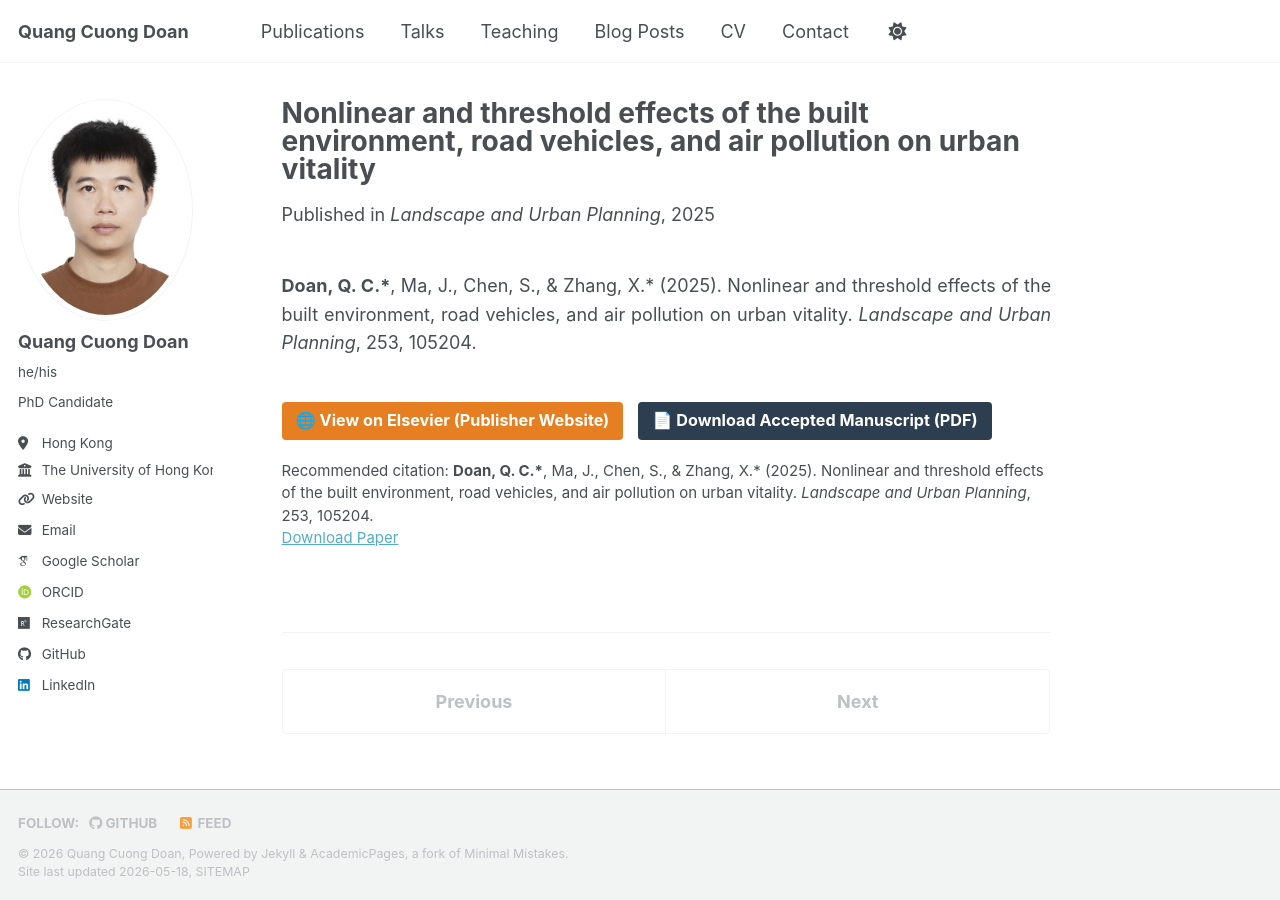
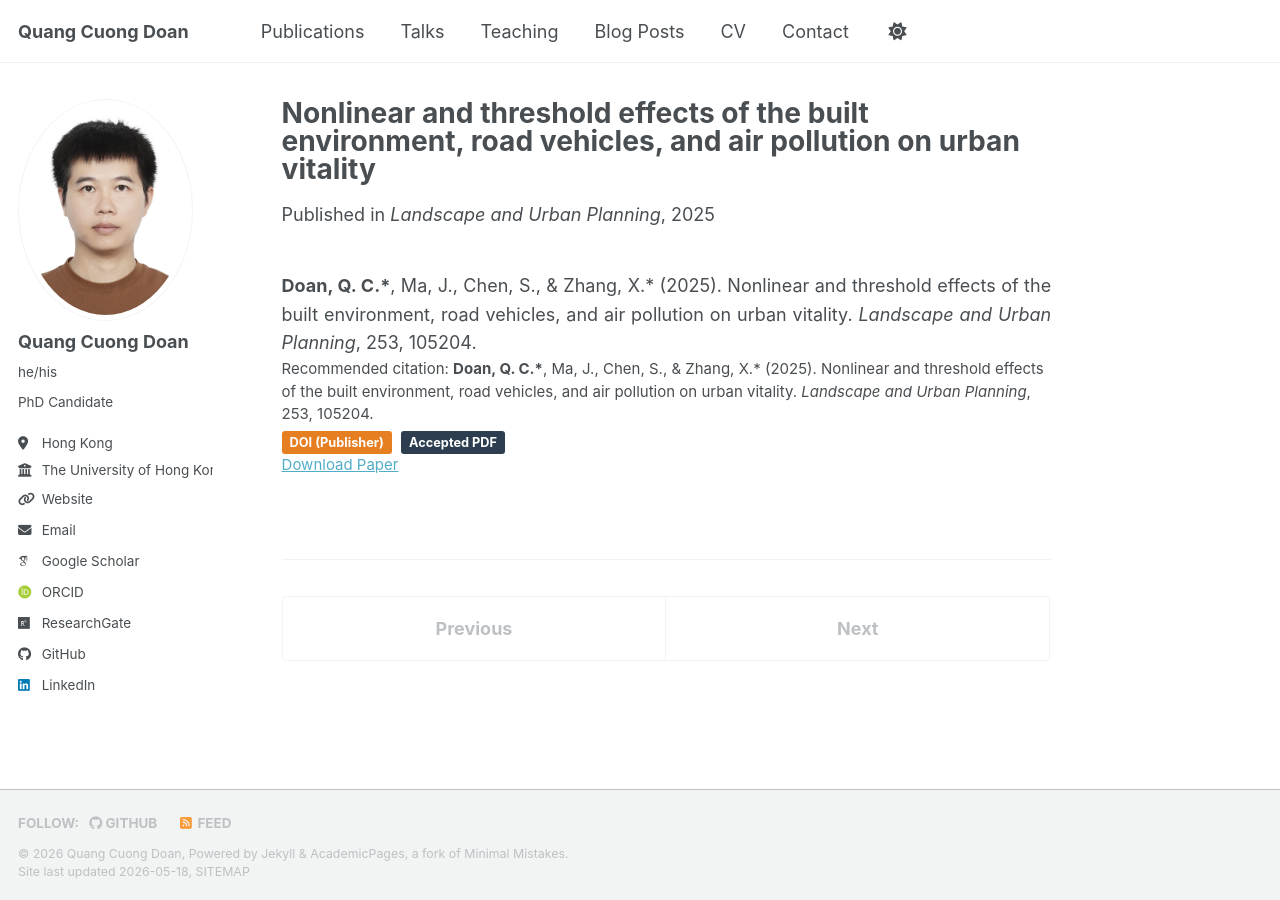
Before and after one commit to cuonghku95/cuonghku95.github.io, a Jekyll site: the page built from _publications/2025-01-03-nonlinear-effects-urban-vitality.md, in a window 1280 px wide. Built offline with Jekyll 4.4.1, drawn with Linux system fonts in a browser that asks for light colours; some web fonts are replaced; a script bundle is joined from its source files by our own code; library files that are not in the unit come from our copies.

Commit message:
Update publication details and links for 2025 paper

```diff
--- a/_publications/2025-01-03-nonlinear-effects-urban-vitality.md
+++ b/_publications/2025-01-03-nonlinear-effects-urban-vitality.md
@@ -4,24 +4,13 @@ collection: publications
 permalink: /publication/2025-nonlinear-effects-urban-vitality
 date: 2025-01-03
 venue: "Landscape and Urban Planning"
-paperurl: "/files/Doan_etal_2025_UrbanVitality_Accepted.pdf"
-citation: "<b>Doan, Q. C.*</b>, Ma, J., Chen, S., & Zhang, X.* (2025). Nonlinear and threshold effects of the built environment, road vehicles, and air pollution on urban vitality. <i>Landscape and Urban Planning</i>, 253, 105204."
+paperurl: "https://doi.org/10.1016/j.landurbplan.2024.105204"
+extralink: "/files/Doan_etal_2025_UrbanVitality_Accepted.pdf"
+citation: "<b>Doan, Q. C.*</b>, Ma, J., Chen, S., & Zhang, X.* (2025). Nonlinear and threshold effects of the built environment, road vehicles, and air pollution on urban vitality. <i>Landscape and Urban Planning</i>, 253, 105204. <br><a href='https://doi.org/10.1016/j.landurbplan.2024.105204' target='_blank' style='display: inline-block; padding: 2px 8px; margin-top: 5px; font-size: 0.85em; font-weight: bold; color: #fff; background-color: #e67e22; border-radius: 3px; text-decoration: none;'>DOI (Publisher)</a> <a href='/files/Doan_etal_2025_UrbanVitality_Accepted.pdf' target='_blank' style='display: inline-block; padding: 2px 8px; margin-top: 5px; margin-left: 5px; font-size: 0.85em; font-weight: bold; color: #fff; background-color: #2c3e50; border-radius: 3px; text-decoration: none;'>Accepted PDF</a>"
 ---
 
 <div style="text-align: justify; line-height: 1.6; margin-top: 20px;">
 
 <b>Doan, Q. C.*</b>, Ma, J., Chen, S., & Zhang, X.* (2025). Nonlinear and threshold effects of the built environment, road vehicles, and air pollution on urban vitality. <i>Landscape and Urban Planning</i>, 253, 105204.
 
-<br><br>
-
-<div style="margin-top: 15px; margin-bottom: 20px;">
-  <a href="https://doi.org/10.1016/j.landurbplan.2024.105204" target="_blank" style="display: inline-block; padding: 6px 14px; font-size: 0.9em; font-weight: bold; color: #fff; background-color: #e67e22; border-radius: 4px; text-decoration: none; margin-right: 10px;">
-    🌐 View on Elsevier (Publisher Website)
-  </a>
-
-  <a href="/files/Doan_etal_2025_UrbanVitality_Accepted.pdf" target="_blank" style="display: inline-block; padding: 6px 14px; font-size: 0.9em; font-weight: bold; color: #fff; background-color: #2c3e50; border-radius: 4px; text-decoration: none;">
-    📄 Download Accepted Manuscript (PDF)
-  </a>
 </div>
-
-</div>
```
